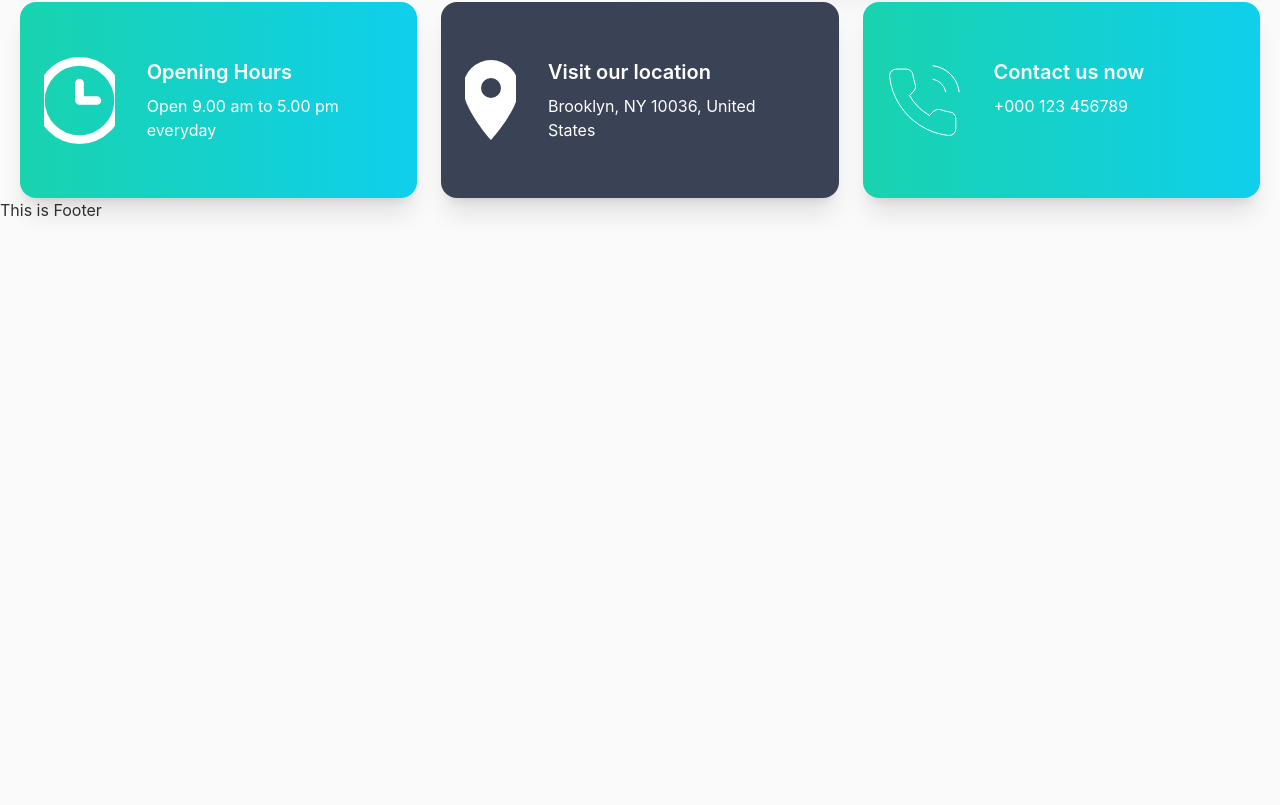
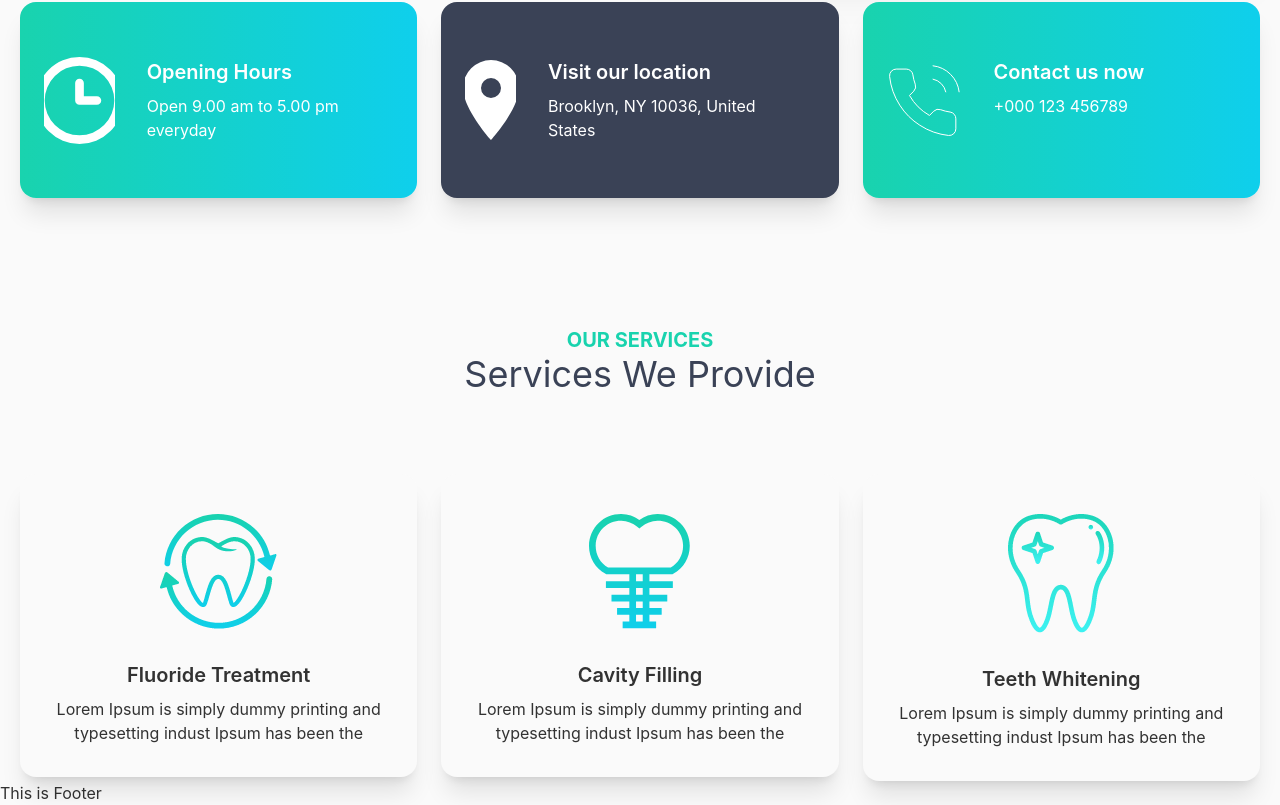
Before and after one commit to AkRazu/doctors-portal-client, a React (Create React App) app: page / in a window 1280 px wide. Shown: the part 487-1292 px from the top of the page. Before the commit the page ends 800 px from the top, so only its background shows below. Built offline with nearby package versions, Linux system fonts and the light colour scheme.

Commit message:
services section add

```diff
--- a/src/Pages/Home/Home/Home.js
+++ b/src/Pages/Home/Home/Home.js
@@ -1,12 +1,14 @@
 import React from 'react';
 import Banner from '../Banner/Banner';
 import InfoCards from '../InfoCards/InfoCards';
+import Services from '../Services/Services';
 
 const Home = () => {
     return (
         <div className='mx-5'>
             <Banner/>
             <InfoCards/>
+            <Services/>
         </div>
     );
 };
--- a/src/Pages/Home/InfoCard/InfoCard.js
+++ b/src/Pages/Home/InfoCard/InfoCard.js
@@ -14,9 +14,6 @@
       <div className="card-body">
         <h2 className="card-title">{name}</h2>
         <p>{description}</p>
-        {/* <div className="card-actions justify-end">
-          <button className="btn btn-primary">Watch</button>
-        </div> */}
       </div>
     </div>
   );
--- /dev/null
+++ b/src/Pages/Home/Service/Service.js
@@ -0,0 +1,27 @@
+import React from "react";
+
+const Service = ({service}) => {
+    const {name,description,image} = service
+  return (
+    <div>
+      <div className="card bg-base-100 shadow-xl">
+        <figure className="px-10 pt-10">
+          <img
+            src={image}
+            alt="Shoes"
+            className="rounded-xl"
+          />
+        </figure>
+        <div className="card-body items-center text-center">
+          <h2 className="card-title">{name}</h2>
+          <p>{description}</p>
+          {/* <div className="card-actions">
+            <button className="btn btn-primary">Buy Now</button>
+          </div> */}
+        </div>
+      </div>
+    </div>
+  );
+};
+
+export default Service;
--- /dev/null
+++ b/src/Pages/Home/Services/Services.js
@@ -0,0 +1,46 @@
+import React from "react";
+import fluoride from "../../../assets/images/fluoride.png";
+import cavity from "../../../assets/images/cavity.png";
+import whitening from "../../../assets/images/whitening.png";
+import Service from "../Service/Service";
+const Services = () => {
+  const services = [
+    {
+      id: 1,
+      name: "Fluoride Treatment",
+      description:
+        "Lorem Ipsum is simply dummy printing and typesetting indust Ipsum has been the",
+      image: fluoride,
+    },
+    {
+      id: 2,
+      name: "Cavity Filling",
+      description:
+        "Lorem Ipsum is simply dummy printing and typesetting indust Ipsum has been the",
+      image: cavity,
+    },
+    {
+      id: 3,
+      name: "Teeth Whitening",
+      description:
+        "Lorem Ipsum is simply dummy printing and typesetting indust Ipsum has been the",
+      image: whitening,
+    },
+  ];
+  return (
+    <div>
+        <div className="text-center lg:mt-32 lg:mb-20">
+            <h4 className="text-secondary font-bold text-xl">OUR SERVICES</h4>
+            <h1 className="text-4xl text-[#3A4256]">Services We Provide</h1>
+
+        </div>
+      <div className="grid gap-6 md:grid-cols-2 lg:grid-cols-3 grid-cols-1 mt-8">
+        {
+            services.map(service=><Service key={service.id} service={service}></Service>)
+        }
+      </div>
+    </div>
+  );
+};
+
+export default Services;
```
